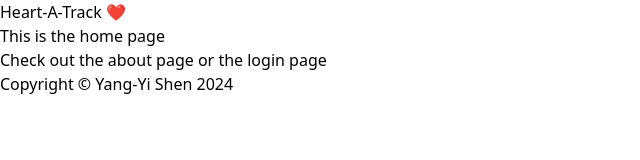
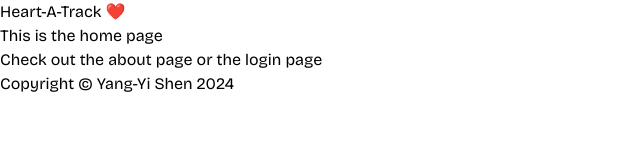
Before and after one commit to yangyi-shen/heart-a-track, a React (Vite) app in the folder frontend/: page / in a window 1280 px wide. Shown: the top 160 px of the page, without its empty margins (0-640 px from the left). Built offline with nearby package versions, Linux system fonts and the light colour scheme.

Commit message:
feat: add bricolage grotesque font

```diff
--- /dev/null
+++ b/frontend/src/main.css
@@ -0,0 +1,5 @@
+@import url('https://fonts.googleapis.com/css2?family=Bricolage+Grotesque:opsz,wght@12..96,200..800&display=swap');
+
+* {
+    font-family: "Bricolage Grotesque";
+}
--- a/frontend/src/main.jsx
+++ b/frontend/src/main.jsx
@@ -1,5 +1,8 @@
 import { StrictMode } from 'react'
 import { createRoot } from 'react-dom/client'
+
+import './main.css'
+
 import Home from './components/Home.jsx'
 import About from './components/About.jsx'
 import Login from './components/Login.jsx'
```
